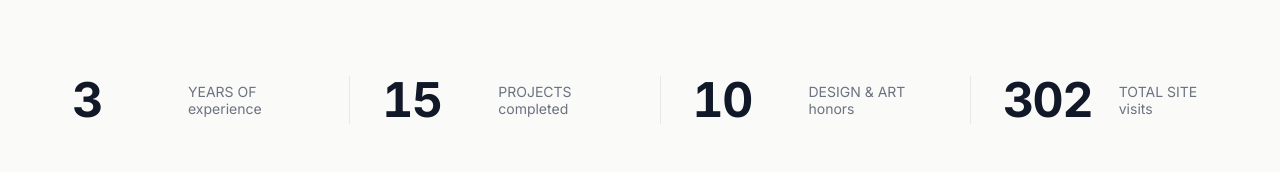
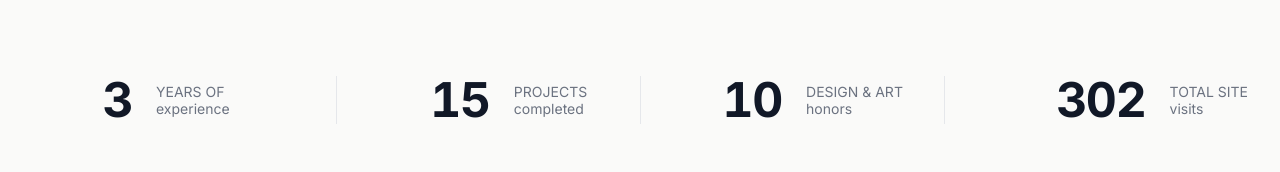
Before and after one commit to Y-tuo/Portfolio, a React (Vite) app: page / in a window 1280 px wide. Shown: the part 628-800 px from the top of the page. Built offline with nearby package versions, Linux system fonts and the light colour scheme.

Commit message:
Optimize: stats spacing, easing based on digits, and centered dividers

```diff
--- a/App.tsx
+++ b/App.tsx
@@ -134,13 +134,19 @@ function App() {
         {/* Stats Bar */}
         <div className="max-w-7xl mx-auto w-full mt-4">
           <div className="grid md:grid-cols-2 gap-8">
-            <div className="md:col-span-2 flex justify-between items-center divide-x divide-gray-200 pl-2 md:pl-10">
+            <div className="md:col-span-2 grid grid-cols-4 divide-x divide-gray-200">
               {STATS.map((stat, idx) => (
-                <div key={idx} className="flex items-center gap-4 flex-1 first:pl-0 pl-8 last:pr-0 pr-8">
-                  <span className="text-4xl md:text-5xl font-bold text-gray-900 tracking-tight tabular-nums min-w-[80px] md:min-w-[100px]">
+                <div
+                  key={idx}
+                  className={`flex items-center gap-6 ${idx === 0 ? 'justify-start pr-4' :
+                      idx === STATS.length - 1 ? 'justify-end pl-4' :
+                        'justify-center px-4'
+                    }`}
+                >
+                  <span className="text-4xl md:text-5xl font-bold text-gray-900 tracking-tight tabular-nums min-w-[80px] md:min-w-[100px] text-right">
                     <CountUp end={stat.value} suffix={stat.suffix} duration={stat.duration} />
                   </span>
-                  <span className="text-gray-500 text-sm leading-tight">
+                  <span className="text-gray-500 text-sm leading-tight text-left">
                     {stat.line1}<br />
                     {stat.line2}
                   </span>
--- a/components/CountUp.tsx
+++ b/components/CountUp.tsx
@@ -47,10 +47,18 @@ export const CountUp: React.FC<CountUpProps> = ({ end, suffix = '', msPerIncreme
             const elapsed = timestamp - startTime;
             const progress = Math.min(elapsed / totalDuration, 1);
 
-            // Ease-out quint for fast start, elegant slow finish
-            const eased = 1 - Math.pow(1 - progress, 5);
+            // Determine easing based on magnitude
+            // "3 digits or less uses ordinary (cubic), >3 digits (interpreted as >=100 here since 100 is 3 digits) uses quintic"
+            // Wait, "3位数以下" = < 3 digits. So 100 (3 digits) is >= 3 digits.
+            // User: "超过3位数之后才会是... 3位数以下...".Strictly > 999 vs < 100.
+            // However, 100 is the only big number. Let's assume >= 100 gets the special treatment for now.
+            const useQuintic = end >= 100;
+
+            const eased = useQuintic
+                ? 1 - Math.pow(1 - progress, 5) // Quintic for large numbers
+                : 1 - Math.pow(1 - progress, 3); // Cubic for small numbers
+
             const currentCount = Math.floor(eased * end);
-
             setCount(currentCount);
 
             if (progress < 1) {
```
